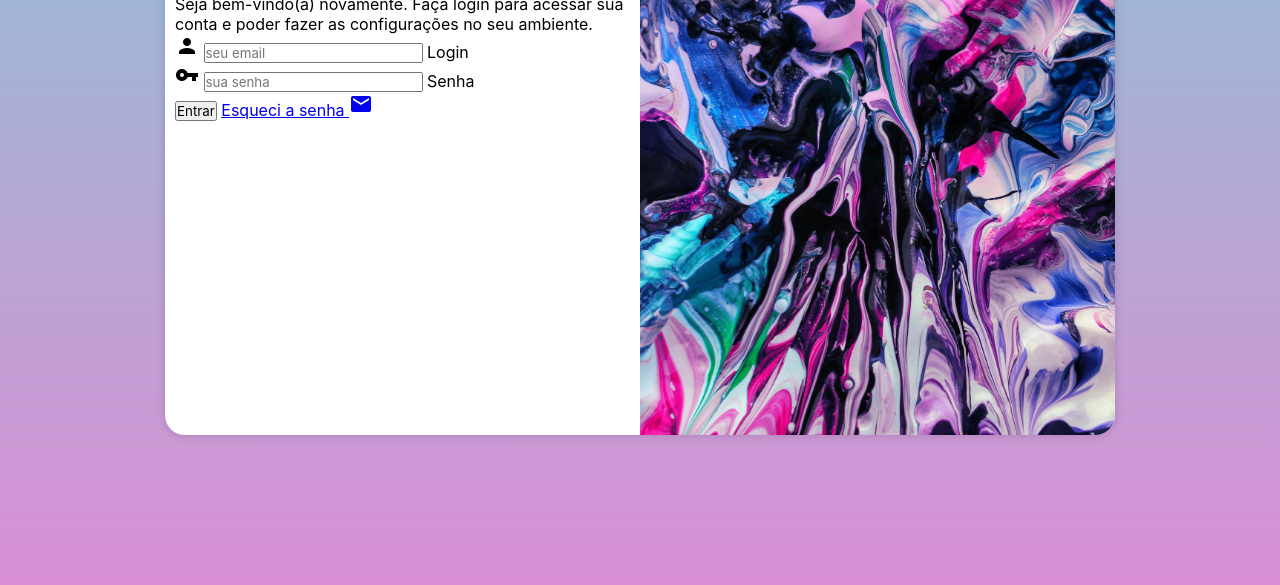
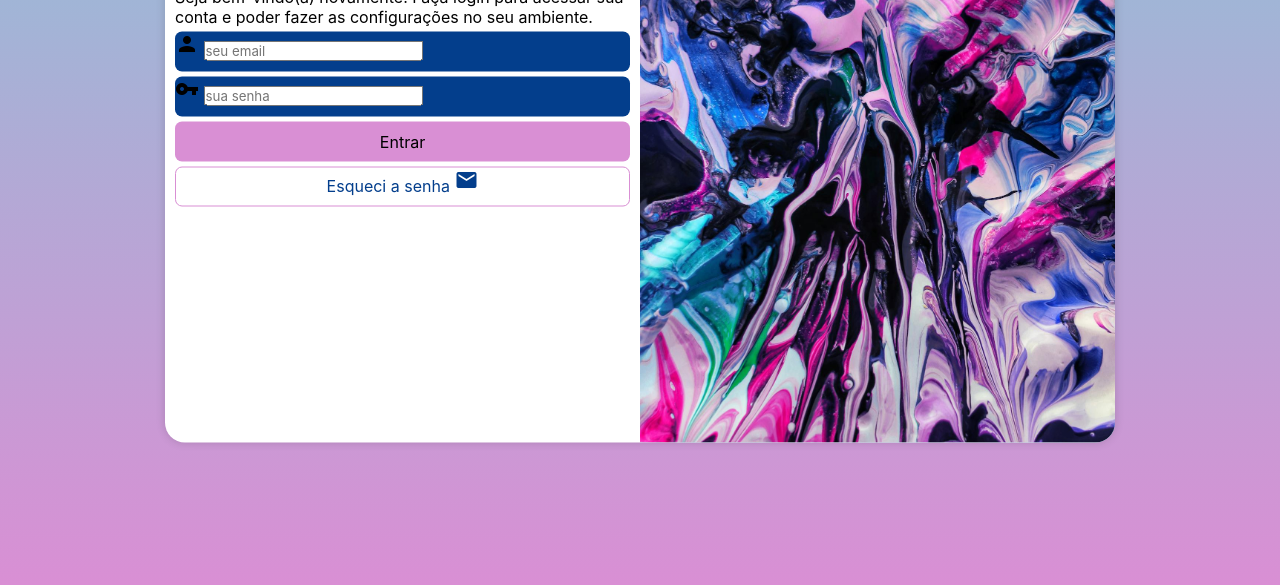
Before and after one commit to almeidaisabela/projeto-login, a plain HTML site: page index.html in a window 1280 px wide. Shown: the part 215-800 px from the top of the page. Drawn offline with Linux system fonts and the light colour scheme.

Commit message:
formatação do formulário

```diff
--- a/estilos/style.css
+++ b/estilos/style.css
@@ -37,7 +37,7 @@ main {
 
     background-color: white;
     width: 250px;
-    height: 500px;
+    height: 515px;
     border-radius: 20px;
     box-shadow: 0px 0px 10px rgba(0, 0, 0, 0.158);
 
@@ -66,3 +66,54 @@ main {
 #formulario>p {
     font-size: 0.8em;
 }
+
+form>div.campo {
+    background-color: #033E8C;
+    width: 100%;
+    height: 40px;
+    border-radius: 7px;
+    margin: 5px 0px;
+}
+
+.campo>label {
+    display: none;
+}
+
+form>input[type=submit] {
+    display: block;
+    font-size: 1em;
+    width: 100%;
+    height: 40px;
+    background-color: #D98FD4;
+    color: black;
+    border: none;
+    border-radius: 7px;
+}
+
+form>input[type=submit]:hover {
+    background-color: #F216B7;
+    color: white;
+}
+
+form>a.botao {
+    display: block;
+    text-align: center;
+    font-size: 1em;
+    width: 100%;
+    height: 40px;
+    margin-top: 5px;
+    background-color: white;
+    border: 1.5px solid #D98FD4;
+    border-radius: 7px;
+    text-decoration: none;
+    color: #033E8C;
+}
+
+form>a.botao:hover {
+    background-color: #F216B7;
+    color: white;
+}
+
+form>a.botao>i {
+    font-size: 0.8em;
+}
--- a/index.html
+++ b/index.html
@@ -37,7 +37,7 @@
                         <label for="isenha">Senha</label>
                     </div>
                     <input type="submit" value="Entrar">
-                    <a href="esqueci.html">Esqueci a senha <span class="material-icons">mail</span> </a>
+                    <a href="esqueci.html" class="botao">Esqueci a senha <span class="material-icons">mail</span> </a>
                 </form>
             </div>
         </section>
```
